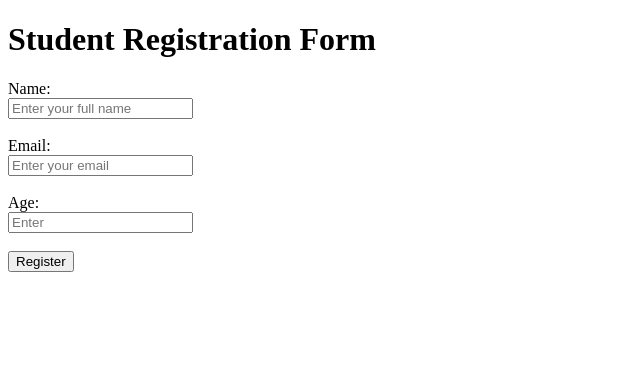
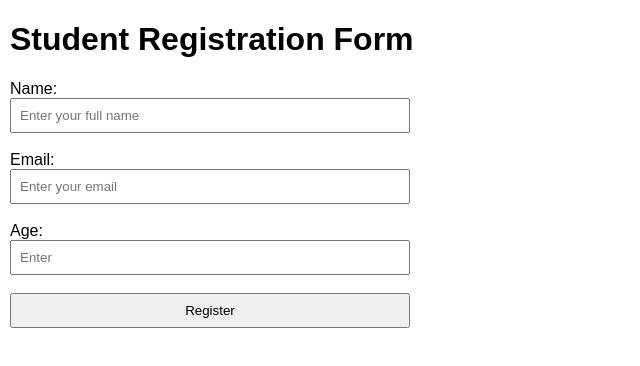
Before and after one commit to AaryanGill/Nimbus-Exp--1-, a plain HTML site: page index.html in a window 1280 px wide. Shown: the whole page, without its empty margins (0-640 px from the left). Drawn offline with Linux system fonts and the light colour scheme.

Commit message:
Update index.html

```diff
--- a/index.html
+++ b/index.html
@@ -4,6 +4,27 @@
   <meta charset="UTF-8">
   <meta name="viewport" content="width=device-width, initial-scale=1.0">
   <title>Student Registration Form</title>
+<style>
+    body {
+      font-family: Arial, sans-serif;
+      margin: 10px;  <!-- This is for responsiveness -->
+      padding: 0;
+    }
+    form {
+      max-width: 100%;
+    }
+    input, button {
+      width: 100%;
+      max-width: 400px;
+      padding: 8px;
+      box-sizing: border-box;
+    }
+    label {
+      display: inline-block;
+      max-width: 400px;
+    }
+</style>
+
 </head>
 <body>
 
```
